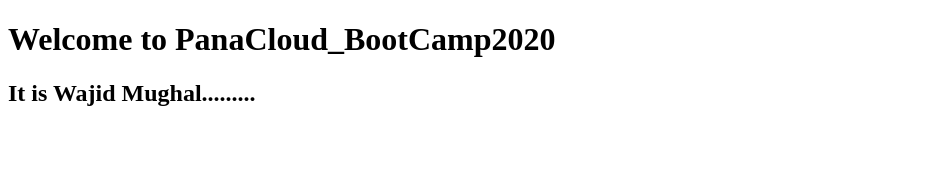
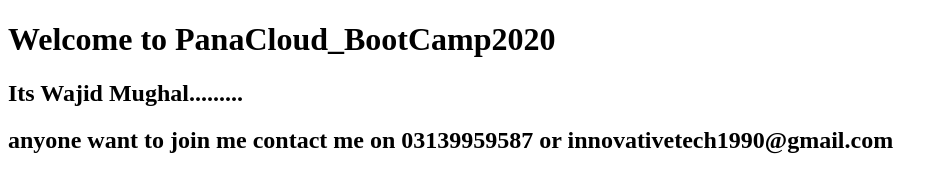
Before and after one commit to wajidmughal001/bootCamp2020_sep2021, a plain HTML site: page index.html in a window 1280 px wide. Shown: the whole page, without its empty margins (0-948 px from the left). Drawn offline with Linux system fonts and the light colour scheme.

Commit message:
Update index.html

```diff
--- a/index.html
+++ b/index.html
@@ -8,7 +8,8 @@
 </head>
 <body>
     <h1>Welcome to PanaCloud_BootCamp2020</h1>
-    <h2>It is Wajid Mughal.........</h2>
+    <h2>Its Wajid Mughal.........</h2>
+    <h2>anyone want to join me contact me on 03139959587 or innovativetech1990@gmail.com</h2>
 
 </body>
 </html>
```
